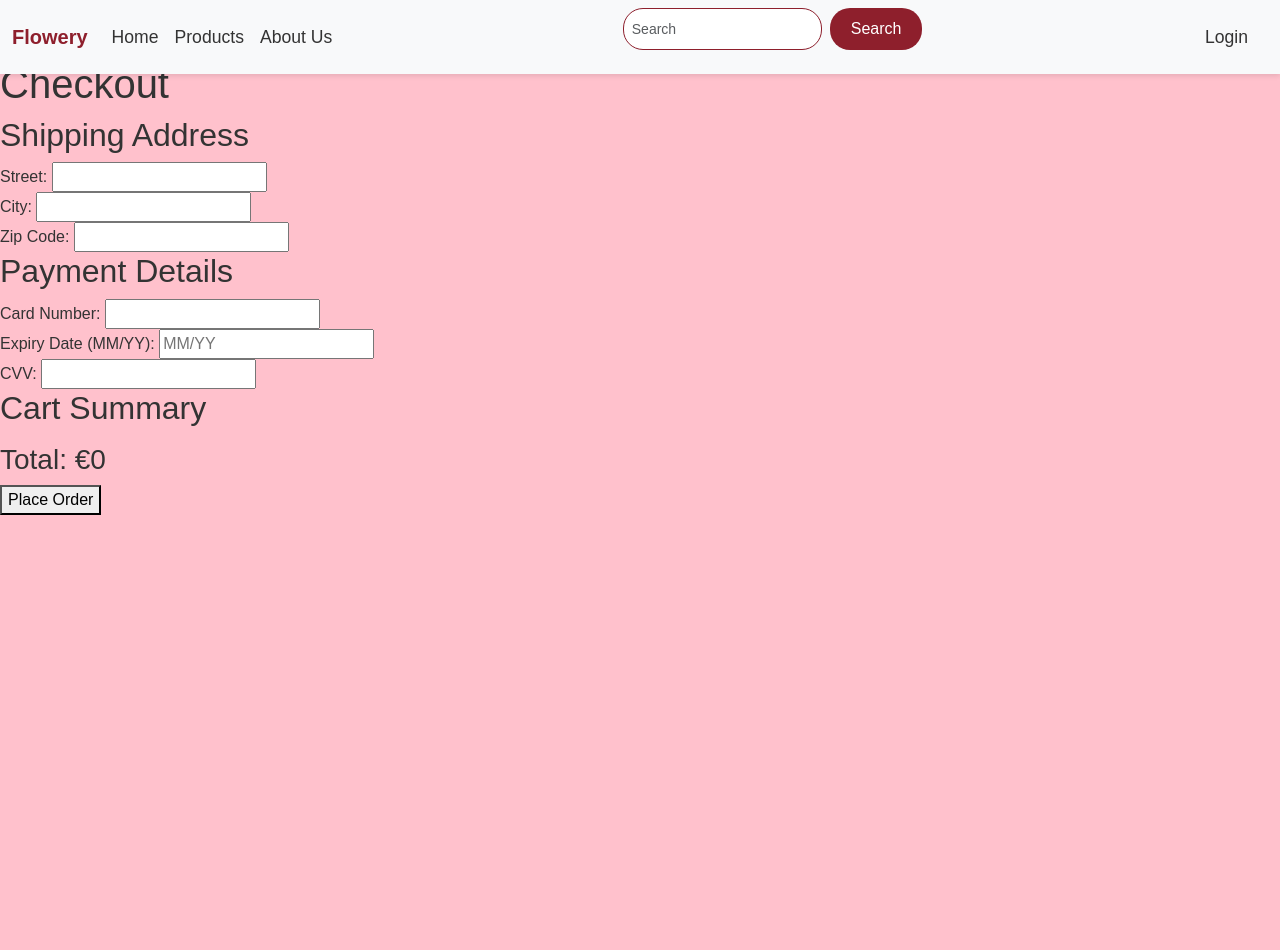
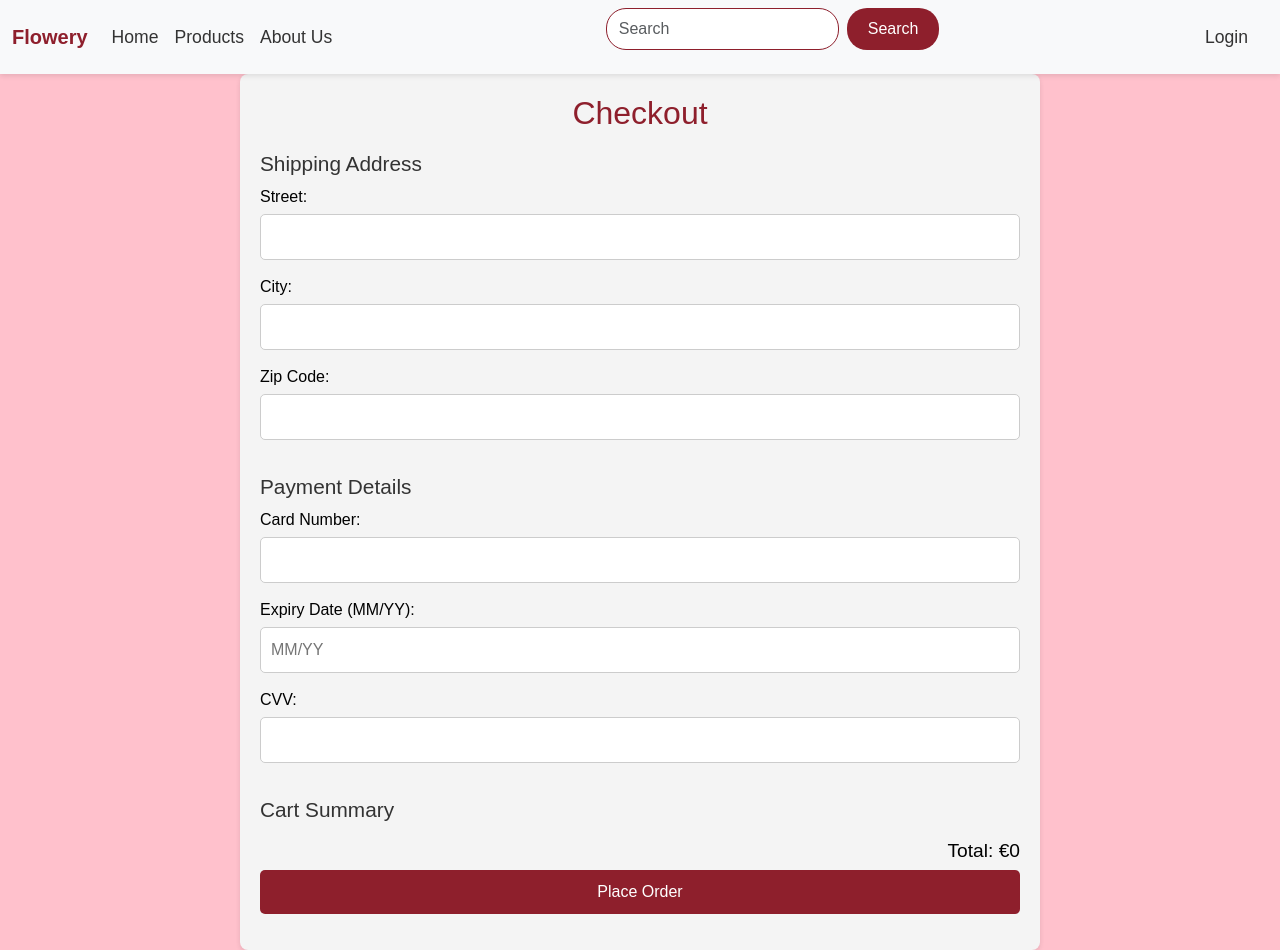
Before and after one commit to elinapinelli/Pinelli-4214-Final-Project, a Django app: page /cart/checkout/ in a window 1280 px wide. Before the commit the page ends 515 px from the top, so only its background shows below. Run offline with Django 5.2, Linux system fonts and the light colour scheme.

Commit message:
added the checkout.css. AND I THINK I FINALLY FINISHED ONCE FOR EVER

```diff
--- a/pinelli_site/views.py
+++ b/pinelli_site/views.py
@@ -185,19 +185,6 @@ def remove_from_cart(request, product_id):
     return redirect('cart_view')
 
 def checkout(request):
-    cart = request.session.get('cart', {})
-    cart_items = []
-    total_price = 0
-
-    for product_id, quantity in cart.items():
-        product = Product.objects.get(id=product_id)
-        cart_items.append({
-            'product': product,
-            'quantity': quantity,
-            'total_price': product.price * quantity,  # Total price for this item
-        })
-        total_price += product.price * quantity
-
     if request.method == 'POST':
         street = request.POST.get('street')
         city = request.POST.get('city')
@@ -215,6 +202,21 @@ def checkout(request):
         request.session['cart'] = {}  # Clear the cart
         messages.success(request, 'Thank you for your purchase!')
         return redirect('home')
+
+    cart = request.session.get('cart', {})
+    cart_items = []
+    total_price = 0
+
+    for product_id, quantity in cart.items():
+        product = Product.objects.get(id=product_id)
+        cart_items.append({
+            'product': product,
+            'quantity': quantity,
+            'total_price': product.price * quantity,  # Total price for this item
+        })
+        total_price += product.price * quantity
+
+
 
     return render(request, 'checkout.html', {
         'cart': cart_items,
--- /dev/null
+++ b/static/css/checkout.css
@@ -0,0 +1,167 @@
+/* General Body Styles */
+body {
+    background-color: #FFC1CC; /* Soft Pastel Pink */
+    font-family: Arial, sans-serif;
+    color: #000000; /* Neutral text color for readability */
+    margin: 0;
+    padding: 0;
+}
+
+/* General Checkout Styles */
+.checkout-wrapper {
+    max-width: 800px;
+    margin: 0 auto;
+    padding: 20px;
+    background-color: #f4f4f4;
+    border-radius: 8px;
+    box-shadow: 0 2px 5px rgba(0, 0, 0, 0.1);
+}
+
+.checkout-wrapper h1 {
+    text-align: center;
+    color: #8e1f2c;
+    font-size: 2rem;
+}
+
+.checkout-wrapper h2 {
+    color: #333;
+    font-size: 1.3rem;
+    margin-top: 20px;
+}
+
+.checkout-wrapper label {
+    font-size: 1rem;
+    margin-bottom: 5px;
+    display: block;
+}
+
+.checkout-wrapper input[type="text"] {
+    width: 100%;
+    padding: 10px;
+    margin-bottom: 15px;
+    border: 1px solid #ccc;
+    border-radius: 5px;
+    font-size: 1rem;
+}
+
+.checkout-wrapper input[type="text"]:focus {
+    border-color: #8e1f2c;
+    outline: none; /* Removes default outline */
+    box-shadow: 0 0 5px rgba(142, 31, 44, 0.25); /* Adds focus effect */
+}
+
+.checkout-wrapper button[type="submit"] {
+    background-color: #8e1f2c;
+    color: white;
+    padding: 10px 20px;
+    border: none;
+    border-radius: 5px;
+    font-size: 1rem;
+    cursor: pointer;
+    width: 100%;
+}
+
+.checkout-wrapper button[type="submit"]:hover {
+    background-color: #ac4452;
+}
+
+.checkout-wrapper ul {
+    list-style-type: none;
+    padding: 0;
+}
+
+.checkout-wrapper li {
+    font-size: 1.1rem;
+    margin-bottom: 5px;
+}
+
+.checkout-wrapper h3 {
+    text-align: right;
+    font-size: 1.2rem;
+    margin-top: 10px;
+}
+
+/* Navbar Styles */
+.navbar {
+    background-color: #ffffff;
+    box-shadow: 0 2px 5px rgba(0, 0, 0, 0.1);
+    width: 100%;
+}
+
+.navbar-brand {
+    color: #8e1f2c;
+    font-weight: bold;
+}
+
+.navbar-light .navbar-brand {
+    color: #8e1f2c;
+    font-weight: bold;
+    font-size: 1.6rem;
+    text-transform: uppercase;
+    letter-spacing: 1px;
+}
+
+.navbar-light .navbar-brand:hover {
+    color: #6b1420;
+}
+
+.navbar-nav .nav-link {
+    color: #333333;
+    font-size: 1.1rem;
+    padding: 10px 15px;
+    transition: color 0.3s ease, background-color 0.3s ease;
+}
+
+.navbar-nav .nav-link:hover {
+    color: #ffffff;
+    background-color: #8e1f2c;
+    border-radius: 5px;
+}
+
+.navbar-nav .nav-link.active {
+    color: #ffffff;
+    background-color: #8e1f2c;
+    font-weight: bold;
+}
+
+.navbar-toggler {
+    border-color: #8e1f2c;
+}
+
+.navbar-toggler-icon {
+    background-color: #8e1f2c;
+}
+
+.navbar-text a {
+    color: #333333;
+    font-size: 1.1rem;
+    margin-right: 20px;
+    transition: color 0.3s ease;
+}
+
+.navbar-text a:hover {
+    color: #8e1f2c;
+}
+
+.navbar .form-control {
+    border-radius: 20px;
+    border: 1px solid #8e1f2c;
+    box-shadow: none;
+}
+
+.navbar .form-control:focus {
+    border-color: #8e1f2c;
+    box-shadow: 0 0 0 0.2rem rgba(142, 31, 44, 0.25);
+}
+
+.navbar .btn {
+    background-color: #8e1f2c;
+    color: white;
+    border-radius: 20px;
+    padding: 8px 20px;
+    transition: background-color 0.3s ease;
+}
+
+.navbar .btn:hover {
+    background-color: #ac4452;
+}
--- a/templates/checkout.html
+++ b/templates/checkout.html
@@ -1,32 +1,41 @@
 {% extends "base.html" %}
 
-{% block title %}Add Product{% endblock %}
+{% block title %}Checkout{% endblock %}
 
 {% block header %}
-<link rel="stylesheet" href="/static/css/register.css">
-
+<link rel="stylesheet" href="/static/css/checkout.css">
 {% endblock %}
 
 {% block body %}
-<h1>Checkout</h1>
+<!-- Main Content Wrapper -->
+<div class="checkout-wrapper">
+    <h1>Checkout</h1>
     <form method="POST">
         {% csrf_token %}
+
+        <!-- Shipping Address -->
         <h2>Shipping Address</h2>
         <label for="street">Street:</label>
         <input type="text" name="street" id="street" required><br>
+
         <label for="city">City:</label>
         <input type="text" name="city" id="city" required><br>
+
         <label for="zip_code">Zip Code:</label>
         <input type="text" name="zip_code" id="zip_code" required><br>
 
+        <!-- Payment Details -->
         <h2>Payment Details</h2>
         <label for="card_number">Card Number:</label>
         <input type="text" name="card_number" id="card_number" maxlength="16" required><br>
+
         <label for="expiry_date">Expiry Date (MM/YY):</label>
         <input type="text" name="expiry_date" id="expiry_date" placeholder="MM/YY" required><br>
+
         <label for="cvv">CVV:</label>
         <input type="text" name="cvv" id="cvv" maxlength="3" required><br>
 
+        <!-- Cart Summary -->
         <h2>Cart Summary</h2>
         <ul>
             {% for item in cart %}
@@ -37,4 +46,5 @@
 
         <button type="submit">Place Order</button>
     </form>
-    {% endblock %}
+</div>
+{% endblock %}
```
Also changed, not shown: db.sqlite3.
